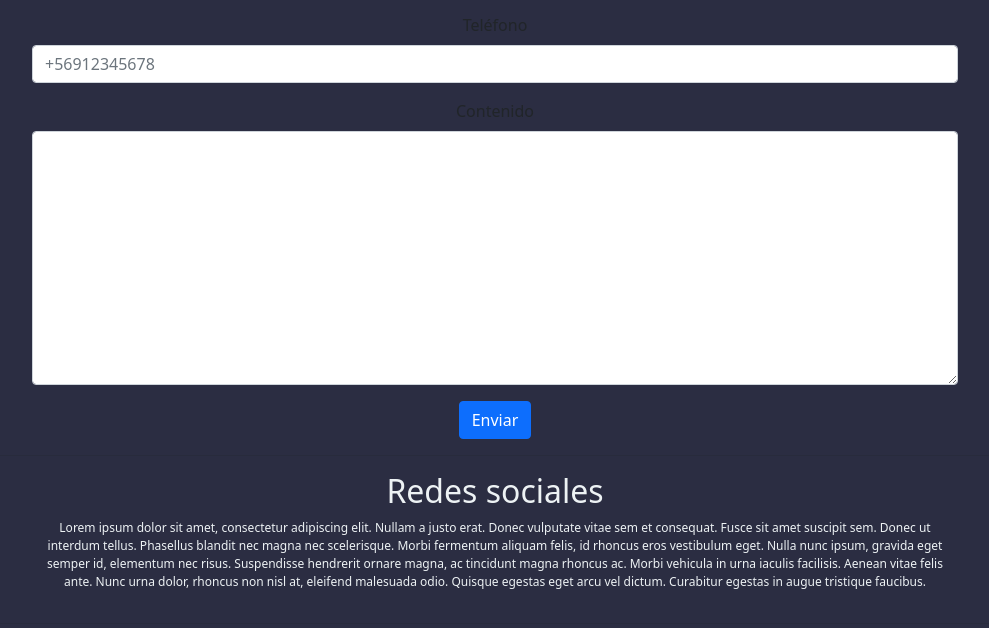
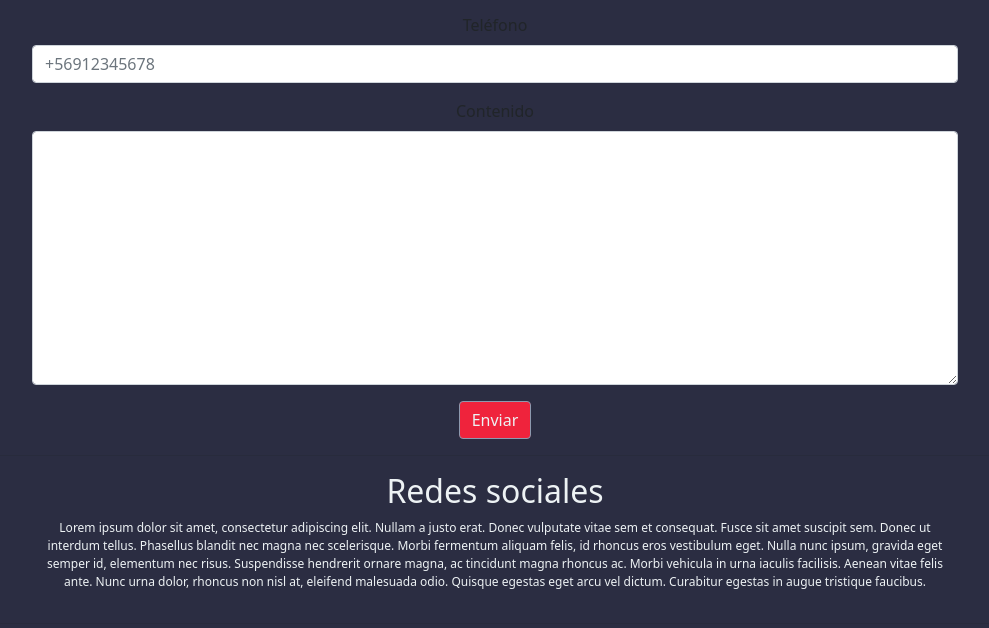
Before and after one commit to Mar-rbw/pagina_fitmatch, a plain HTML site: page index.html in a window 1280 px wide. Shown: the part 1087-1715 px from the top of the page, without its empty margins (145-1134 px from the left). Drawn offline with nearby package versions, Linux system fonts and the light colour scheme.

Commit message:
Modificación button
Se cambio color de button.btn-primary

```diff
--- a/css/styles.css
+++ b/css/styles.css
@@ -3,7 +3,7 @@
 /* Fondos: rgb(43, 45, 66) */
 /* Tipografias: rgb(237, 242, 244) */
 /* Encabezado:   rgb(216, 0, 50) */
-/* Detalles o lineas: rgb(141, 153, 174) */
+/* Bordes: rgb(141, 153, 174) */
 /* Contornos: rgb(239, 35, 60) */
 
 body {
@@ -12,7 +12,6 @@ body {
 }
 
 nav{
-    /* background-color: rgb(255, 248, 255) */
     background-color: rgb(216, 0, 50);
 }
 
@@ -41,3 +40,9 @@ img{
 h2{
     color: rgb(237, 242, 244);
 }
+
+button.btn-primary{
+    background-color: rgb(239, 35, 60);
+    color: rgb(237, 242, 244);
+    border: 1px solid rgb(141, 153, 174);
+}
```
